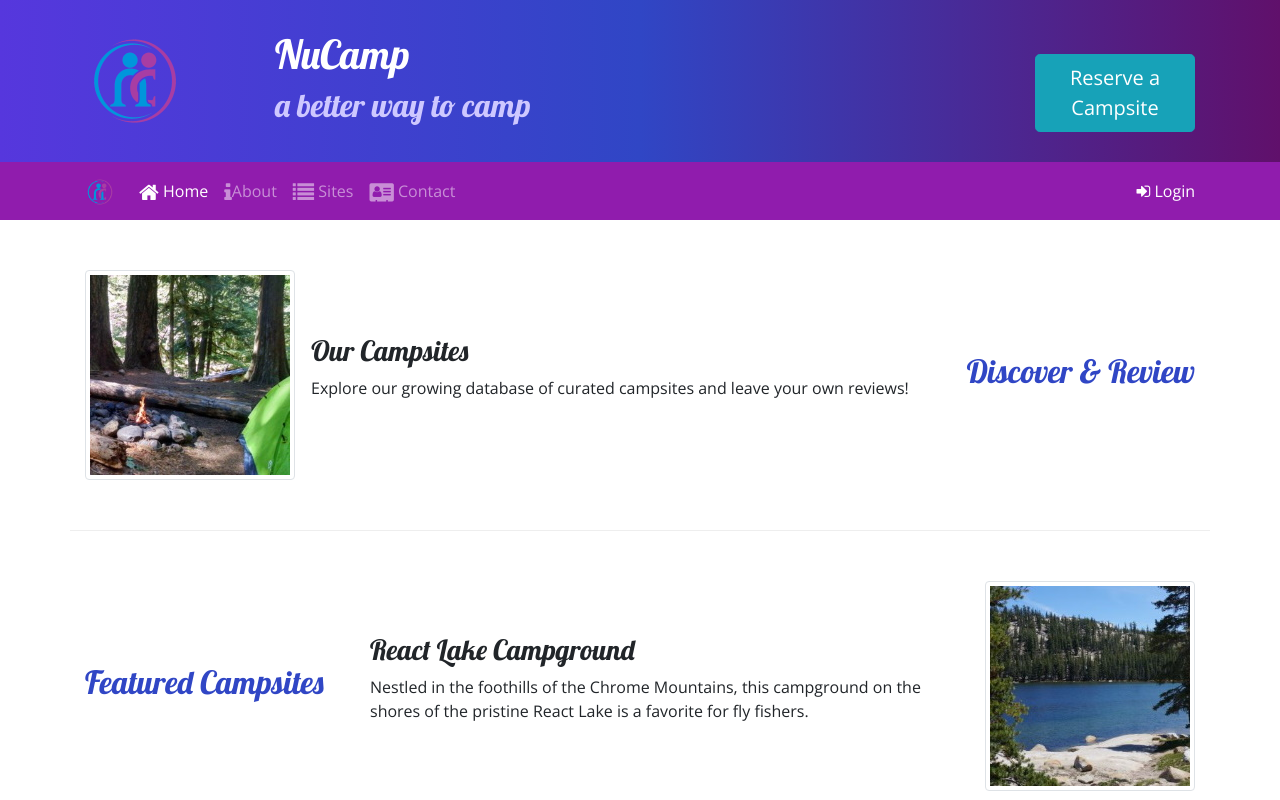
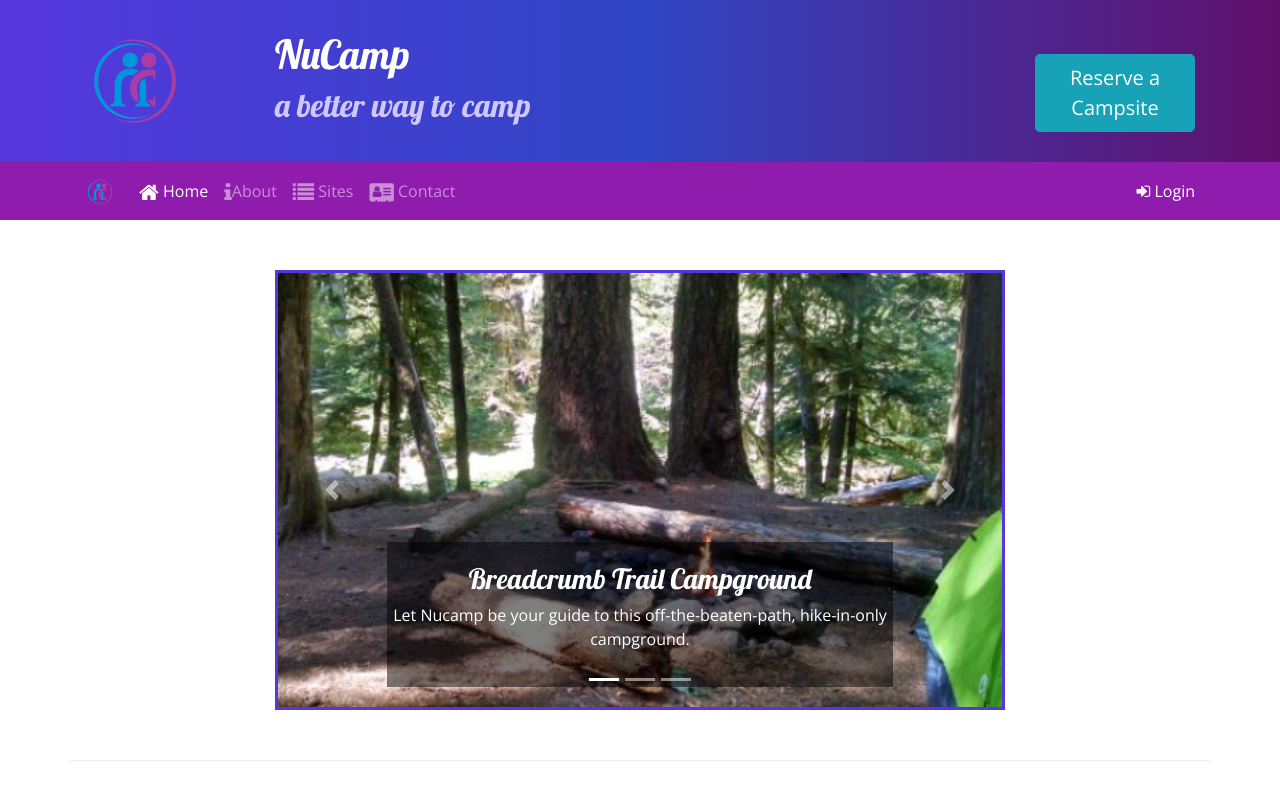
Before and after one commit to christiane-villaroel/Bootstap-Project-Practice, a website: page index.html in a window 1280 px wide. Shown: the top 800 px of the page. Drawn offline with nearby package versions, Linux system fonts and the light colour scheme.

Commit message:
Carousel

```diff
--- a/CSS/styles.css
+++ b/CSS/styles.css
@@ -43,3 +43,10 @@ a, a:hover {
     color: inherit;
     text-decoration: none;
   }
+  .carousel-caption {
+    background-color: rgba(0, 0, 0, 0.5);
+}
+
+.carousel {
+    border: solid #5637DD;
+}
--- a/index.html
+++ b/index.html
@@ -97,6 +97,48 @@
     </div>
 
     <div class="container">
+        <div class="row row-content">
+            <div class="col-md-8 mx-auto">
+                <div id="homeCarousel" class="carousel slide" data-ride=""carousel>
+                    <ol class="carousel-indicators">
+                        <li data-target="#homeCarousel" data-slide-to="0" class="active"></li>
+                        <li data-target="#homeCarousel" data-slide-to="1"></li>
+                        <li data-target="#homeCarousel" data-slide-to="2"></li>
+                    </ol>
+                    <div class="carousel-inner">
+                        <div class="carousel-item active">
+                            <img class="d-block w-100" src="img/breadcrumb-trail.jpg" alt="Breadcrumb Trail Campground">
+                            <div class="carousel-caption">
+                                <h3>Breadcrumb Trail Campground</h3>
+                                <p class="d-none d-sm-block">Let Nucamp be your guide to this off-the-beaten-path, hike-in-only campground.</p></p>
+                            </div>
+                        </div>
+                        <div class="carousel-item">
+                            <img class="d-block w-100" src="img/react-lake.jpg" alt="React Lake Campground">
+                            <div class="carousel-caption">
+                                <h3>React Lake Campground</h3>
+                                <p class="d-none d-sm-block">Nestled in the foothills of the Chrome Mountains, this campground on the shores of the pristine React Lake is a favorite for fly fishers</p>
+                            </div>
+                        </div>
+                        <div class="carousel-item">
+                            <img class="d-block w-100" src="img/chrome-river.jpg" alt="Chrome River Campground">
+                            <div class="carousel-caption">
+                                <h3>Chrome River Campground</h3>
+                                <p class="d-none d-sm-block">Spend a few sunny days and starry nights beneath a canopy of old-growth firs at this enchanting spot by the Chrome River.</p>
+                            </div>
+                        </div>
+                    </div>
+                    <a class="carousel-control-prev" href="#homeCarousel" role="button" data-slide="prev">
+                        <span class="carousel-control-prev-icon"></span>
+                        <span class="sr-only">Previous</span>
+                    </a>
+                    <a class="carousel-control-next" href="#homeCarousel" role="button" data-slide="next">
+                        <span class="carousel-control-next-icon"></span>
+                        <span class="sr-only">Next</span>
+                    </a>
+                </div>
+            </div>
+        </div>
         <div class="row row-content align-items-center">
             <div class="col-sm-4 order-sm-last col-md-3">
                 <h2 class="text-sm-right">Discover & Review</h2>
```
